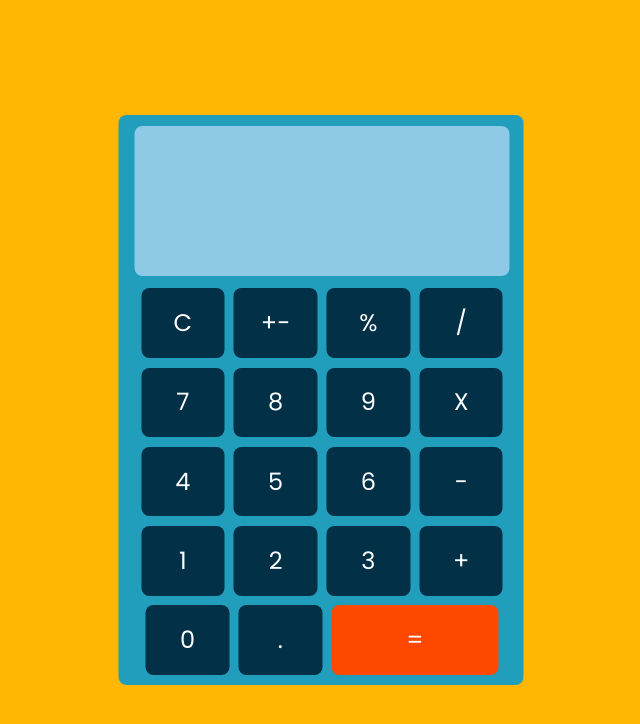
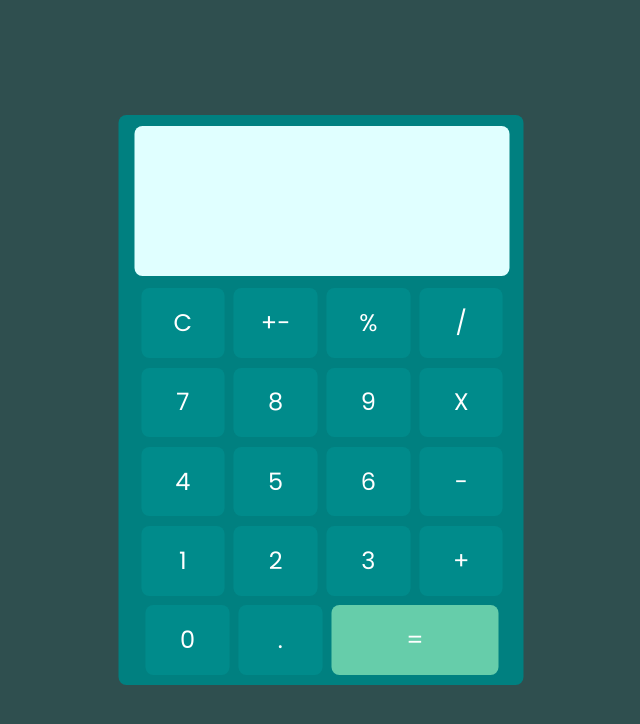
Before and after one commit to Femikul/femi-calc, a Next.js app: page / in a window 1280 px wide. Shown: the top 724 px of the page, without its empty margins (319-959 px from the left). Built offline with nearby package versions, Linux system fonts and the light colour scheme.

Commit message:
modified the app

```diff
--- a/src/pages/index.tsx
+++ b/src/pages/index.tsx
@@ -189,7 +189,7 @@ export default function Home() {
             <button
               className='w3-btn w3-padding-8 w3-round-large w3-ripple'
               id='btn'
-              style={{ width: '44.4%', backgroundColor: '#ff4800' }}
+              style={{ width: '44.4%', backgroundColor: '#66CDAA' }}
               onClick={handleEqualClick}
             >
               =
--- a/src/styles/globals.css
+++ b/src/styles/globals.css
@@ -2,12 +2,12 @@
 
 
 body {
-  background-color: #ffb703;
+  background-color: #2F4F4F;
   box-sizing: border-box;
 }
 
 #mCalc {
-  background-color: #219ebc;
+  background-color: #008080;
   box-sizing: border-box;
   height: 38em;
   margin-bottom: 10%; /* Adjust the margin value for equal space */
@@ -20,7 +20,7 @@ body {
 
 
 #btn {
-  background-color: #023047;
+  background-color: #008B8B;
   box-sizing: border-box;
   width: 22.2%;
   height: 2.9em;
@@ -31,14 +31,14 @@ body {
 }
 
 #btn:hover {
-background-color: #0A4860;
+background-color: ;
 }
 
 #sCalc {
   height: 10em;
   width: 25em;
   margin-top: 0.7em;
-  background-color: #8ecae6;
+  background-color: #E0FFFF;
   overflow: hidden;
 }
 
```
